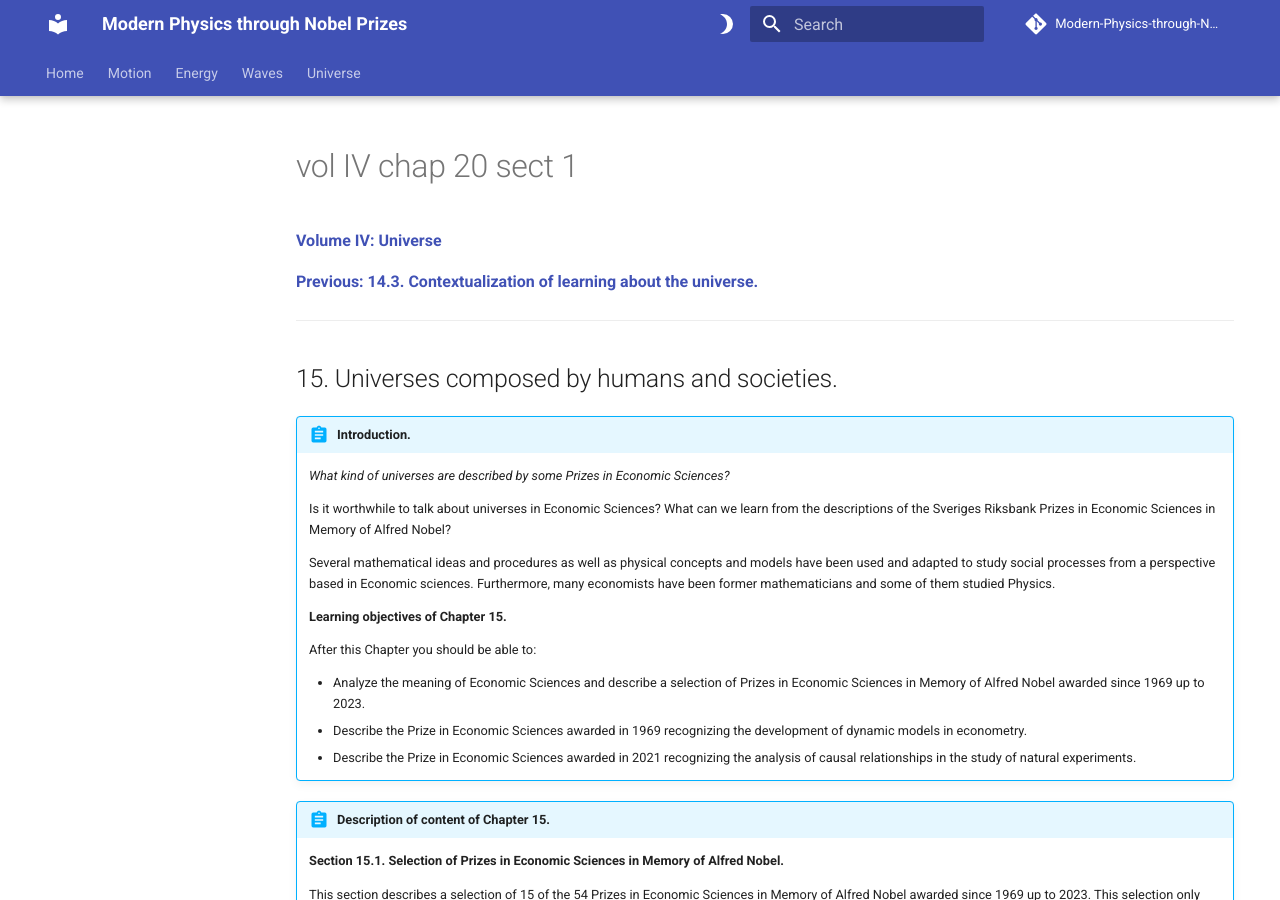
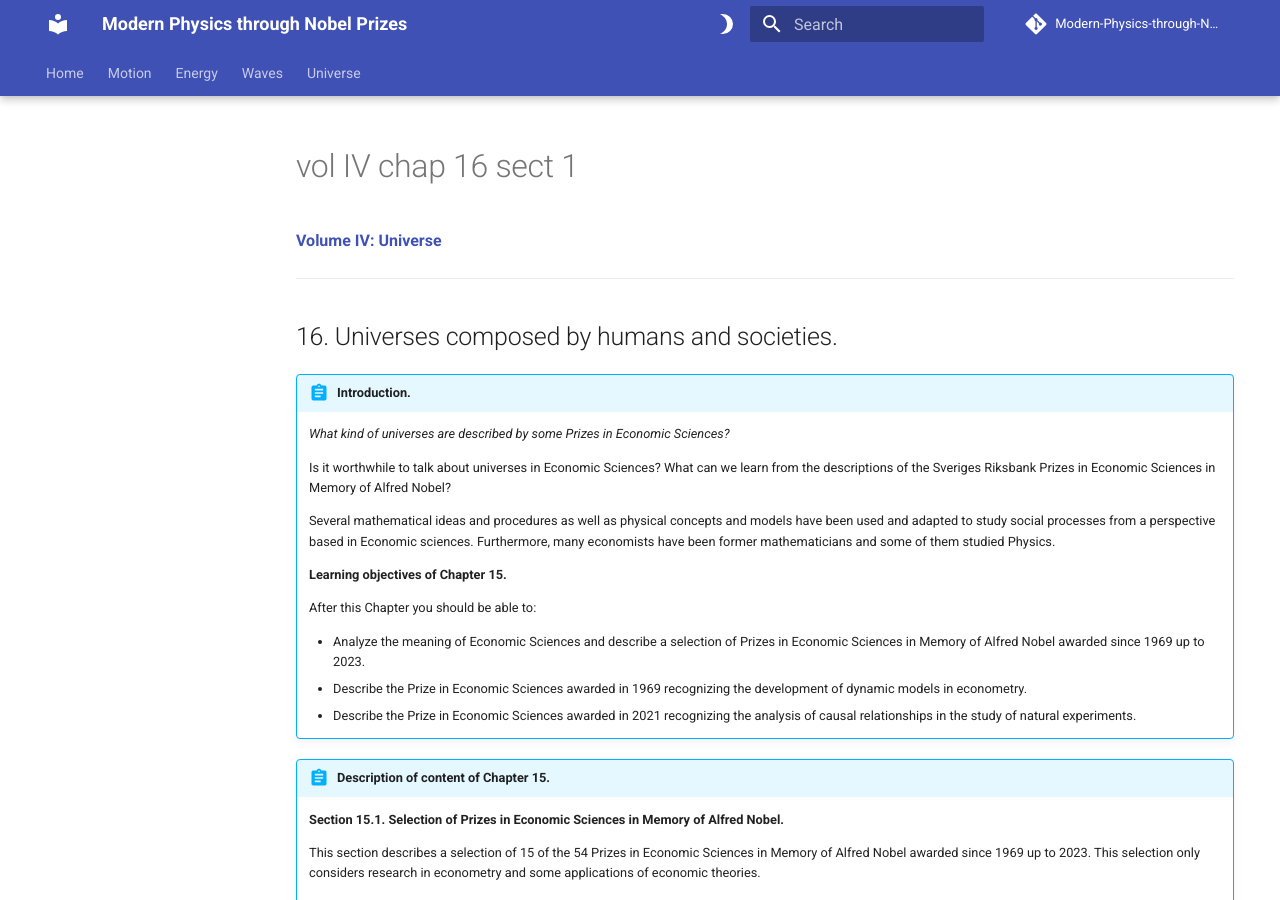
Before and after one commit to modphysnobel/modphysnobel.github.io, an MkDocs documentation site: the page built from docs/vol-IV/vol-IV-chap-16-sect-1.md, in a window 1280 px wide and 900 px high. Built offline with MkDocs 1.6.1 and Material for MkDocs 9.7.7, drawn with Linux system fonts in a browser that asks for light colours; some web fonts are replaced; comment, search, counter and statistics services are not loaded.

Commit message:
Update and rename vol-IV-chap-20-sect-1.md to vol-IV-chap-16-sect-1.md

```diff
--- a/docs/vol-IV/vol-IV-chap-20-sect-1.md
+++ b/docs/vol-IV/vol-IV-chap-16-sect-1.md
@@ -1,11 +1,9 @@
 
 [**Volume IV: Universe**](./volume-IV.md)
 
-[**Previous: 14.3. Contextualization of learning about the universe.**](./vol-IV-chap-14-sect-3.md)
-
 ***
 
-## 15. Universes composed by humans and societies.
+## 16. Universes composed by humans and societies.
 
 !!! abstract "Introduction."
 
```
